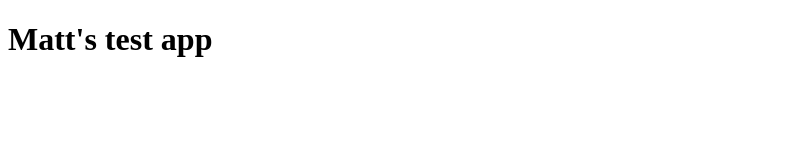
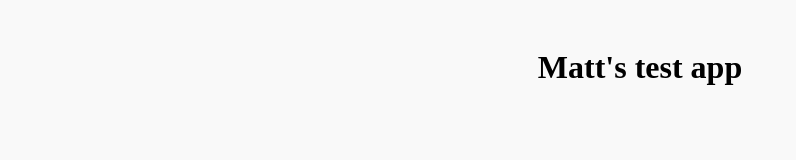
Before and after one commit to mattpawley/test-app, a plain HTML site: page index.html in a window 1280 px wide. Shown: the whole page, without its empty margins (0-796 px from the left). Drawn offline with Linux system fonts and the light colour scheme.

Commit message:
Layout changes

```diff
--- /dev/null
+++ b/css/layout.css
@@ -0,0 +1,8 @@
+html, body {
+    background: #F9F9F9;
+}
+
+.container {
+    padding: 20px;
+    text-align: center;
+}
--- a/index.html
+++ b/index.html
@@ -5,8 +5,13 @@
 <!--[if IE 9]><html lang="en" class="no-js lt-ie10"><![endif]-->
 <!--[if gt IE 9]><!--><html lang="en" class="no-js"><!--<![endif]-->
 <head>
+<link href="css/layout.css" media="screen" rel="stylesheet" type="text/css" />
 </head>
 <body>
-<h1>Matt's test app</h1>
+
+<div class="container">
+    <h1>Matt's test app</h1>
+</div>
+
 </body>
 </html>
```
